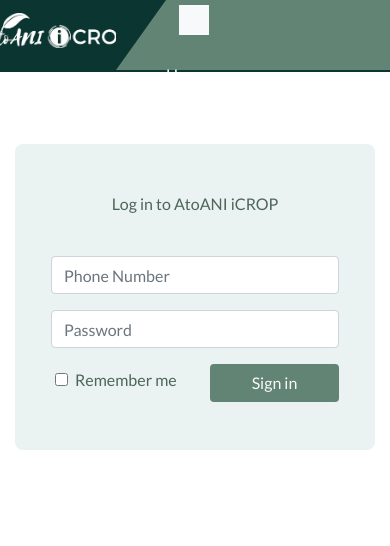
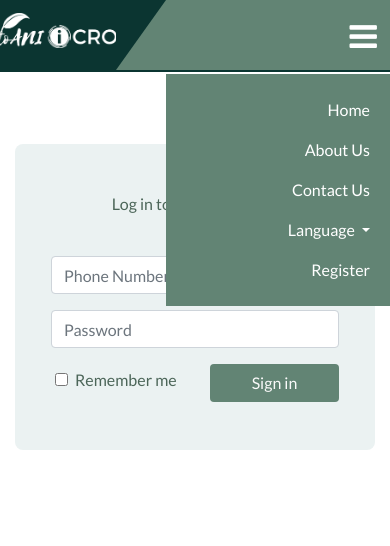
Before and after one commit to gwynncausing/atoani-icrop, a Django app: page / in a window 390 px wide, after a click that opens the changed part. Shown: the top 546 px of the page. Run offline with Django 3.2, Linux system fonts and the light colour scheme; some libraries are stand-ins or nearby versions.

Commit message:
Modify navbar
Made navbar responsive  to mobile

```diff
--- a/atoanisystem/login_register/views.py
+++ b/atoanisystem/login_register/views.py
@@ -43,11 +43,8 @@
                 currentUser = user
                 if currentUser.is_staff:
                     return JsonResponse({'result':'admin', 'url':'http://127.0.0.1:8000/admin/'},status=200)
-                    # return redirect("/admin")
                 elif hasattr(currentUser, 'farmer'):
                     if(currentUser.farmer.is_approved):
-                        print("farmer ok")
-                        # return redirect("dashboard:farmer")
                         return JsonResponse({'result':'farmer ok', 'url':'http://127.0.0.1:8000/dashboard/farmer/'},status=200)
                     else:
                         logout(request)
@@ -59,7 +56,6 @@
                         return JsonResponse({'result':'approval'},status=200)
             else:
                 return JsonResponse({'result':'not ok'},status=500)
-                # return render(request, 'login_register/login.html')
         else:
             return render(request, 'login_register/login.html')
 
--- a/atoanisystem/static/css/login_register/approval.css
+++ b/atoanisystem/static/css/login_register/approval.css
@@ -54,8 +54,13 @@
   background: #628474;
 }
 
-.navbar .div-2 div.navbar-collapse {
-  padding-top: 15px;
+.navbar .div-2 div.navbar-collapse ul li:hover {
+  background-color: #114a44;
+  border-radius: 5px;
+}
+
+.navbar .div-2 div.navbar-collapse ul li a.nav-link {
+  text-align: right;
 }
 
 .navbar .div-2 a {
@@ -85,6 +90,15 @@
   }
   .navbar .div-2 {
     width: calc( 65% + 40px);
+  }
+  .navbar .div-2 div.navbar-collapse {
+    background-color: #628474;
+  }
+  .navbar .div-2 div.navbar-collapse ul li:hover {
+    border-radius: 0px;
+  }
+  .navbar .div-2 div.navbar-collapse ul li a.nav-link {
+    padding-right: 20px;
   }
 }
 
--- a/atoanisystem/static/css/login_register/login.css
+++ b/atoanisystem/static/css/login_register/login.css
@@ -54,8 +54,13 @@
   background: #628474;
 }
 
-.navbar .div-2 div.navbar-collapse {
-  padding-top: 15px;
+.navbar .div-2 div.navbar-collapse ul li:hover {
+  background-color: #114a44;
+  border-radius: 5px;
+}
+
+.navbar .div-2 div.navbar-collapse ul li a.nav-link {
+  text-align: right;
 }
 
 .navbar .div-2 a {
@@ -85,6 +90,15 @@
   }
   .navbar .div-2 {
     width: calc( 65% + 40px);
+  }
+  .navbar .div-2 div.navbar-collapse {
+    background-color: #628474;
+  }
+  .navbar .div-2 div.navbar-collapse ul li:hover {
+    border-radius: 0px;
+  }
+  .navbar .div-2 div.navbar-collapse ul li a.nav-link {
+    padding-right: 20px;
   }
 }
 
--- a/atoanisystem/templates/base.html
+++ b/atoanisystem/templates/base.html
@@ -32,14 +32,19 @@
                             <a href="{% url 'login_register:login' %}"><img class="imgLogo" src="/static/images/AtoANI-iCROP-Horizontal-white.png" alt="AtoANI Logo"></a>
                         </div>
                     </div>
-                    <div class="div-2">
-                        <button class="navbar-toggler" type="button" data-toggle="collapse" data-target="#navbarSupportedContent" aria-controls="navbarSupportedContent" aria-expanded="false" aria-label="Toggle navigation">
-                            <span class="navbar-toggler-icon bg-light"></span>
+                    <div class="div-2" style="z-index: 2000;">
+                        <div class="d-block d-lg-none ml-lg-0 py-3" style="text-align: right;">
+                            <button class="navbar-toggler" type="button" data-toggle="collapse" data-target="#navbarSupportedContent"
+                                aria-controls="navbarSupportedContent" aria-expanded="false" aria-label="Toggle navigation">
+                                <!-- <span class="navbar-toggler-icon bg-light"></span> -->
+                                <i class="fa fa-bars" style="font-size: 2rem; color: white;"></i>
                             </button>
-                        <div class="collapse navbar-collapse" id="navbarSupportedContent">
-                            <ul class="navbar-nav mr-auto">
+                        </div>
+                        <div class="collapse navbar-collapse py-3" id="navbarSupportedContent">
+                            <ul class="nav navbar-nav">
                                 <li class="nav-item active">
-                                    <a class="nav-link" href="#">Home<span class="sr-only">(current)</span></a>
+                                    <a class="nav-link" href="{% url 'login_register:login' %}">Home<span
+                                            class="sr-only">(current)</span></a>
                                 </li>
                                 <li class="nav-item">
                                     <a class="nav-link" href="#">About Us</a>
@@ -48,7 +53,8 @@
                                     <a class="nav-link" href="#">Contact Us</a>
                                 </li>
                                 <li class="nav-item dropdown">
-                                    <a class="nav-link dropdown-toggle" href="#" id="navbarDropdown" role="button" data-toggle="dropdown" aria-haspopup="true" aria-expanded="false">
+                                    <a class="nav-link dropdown-toggle" href="#" id="navbarDropdown" role="button" data-toggle="dropdown"
+                                        aria-haspopup="true" aria-expanded="false">
                                         Language
                                     </a>
                                     <div class="dropdown-menu" aria-labelledby="navbarDropdown">
@@ -58,14 +64,10 @@
                                     </div>
                                 </li>
                             </ul>
-                            <div class="my-lg-0">
-                                <ul class="navbar-nav mr-auto">
+                            <ul class="navbar-nav ml-auto">
                                 {% if not user.is_authenticated %}
                                 <li class="nav-item">
                                     <a class="nav-link" href="{% url 'login_register:register' %}">Register</a>
-                                    </li>
-                                    <li class="nav-item">
-                                        <a class="nav-link" href="{% url 'login_register:login' %}">Login</a>
                                 </li>
                                 {% else %}
                                 <li class="nav-item"></li>
@@ -76,7 +78,6 @@
                                 </li>
                                 {% endif %}
                             </ul>
-                            </div>
                         </div>
                     </div>
                 </div>
```
Also changed, not shown: atoanisystem/static/css/dashboard/customer-dashboard.css (+16 -2 lines), atoanisystem/static/css/dashboard/farmer-dashboard.css (+16 -2 lines), atoanisystem/static/css/global/_navbar.scss (+28 -1 lines), atoanisystem/static/css/index.css (+16 -2 lines), atoanisystem/static/css/login_register/registration.css (+16 -2 lines), atoanisystem/db.sqlite3, 6 other files. Lines whose indentation alone changed are shown as unchanged.
